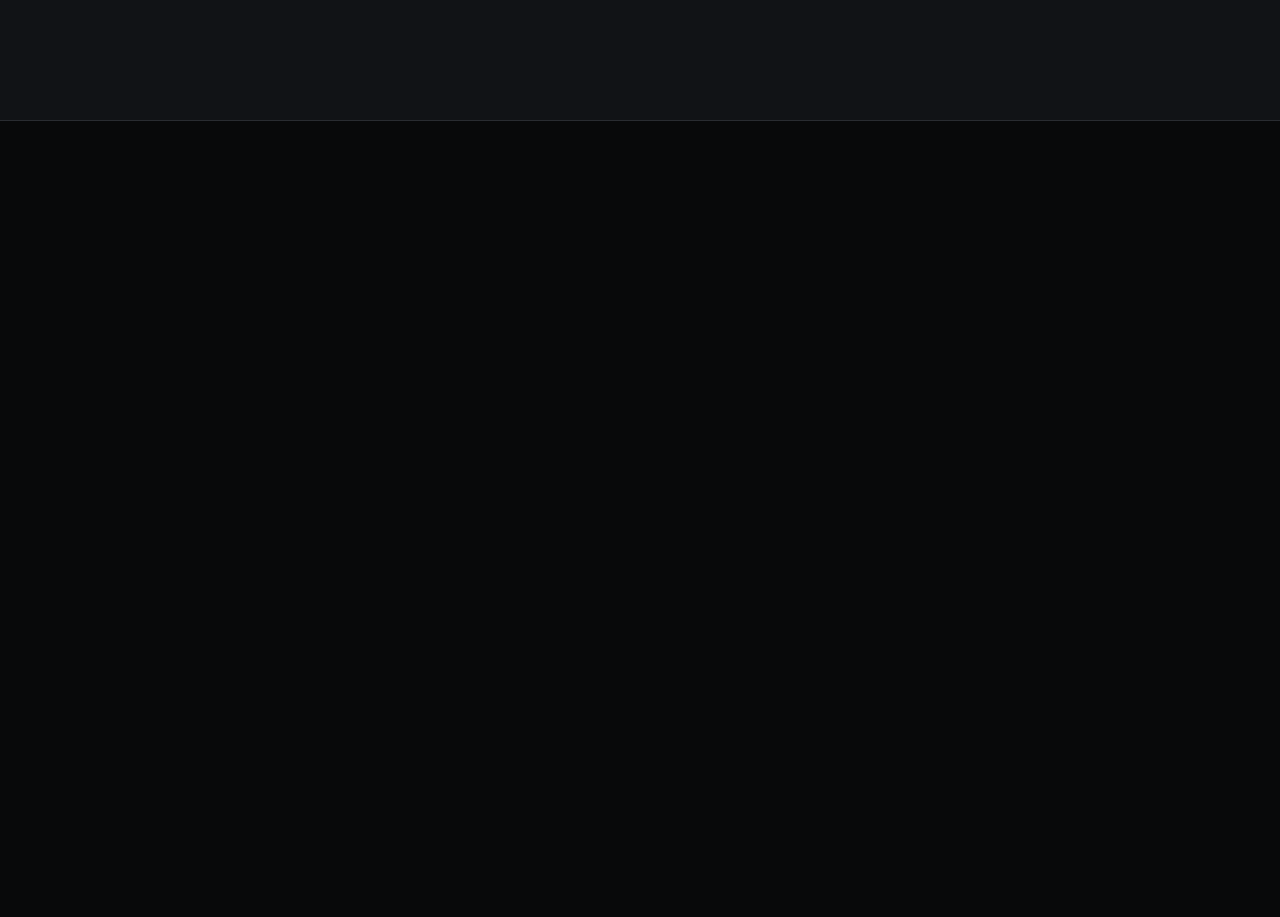
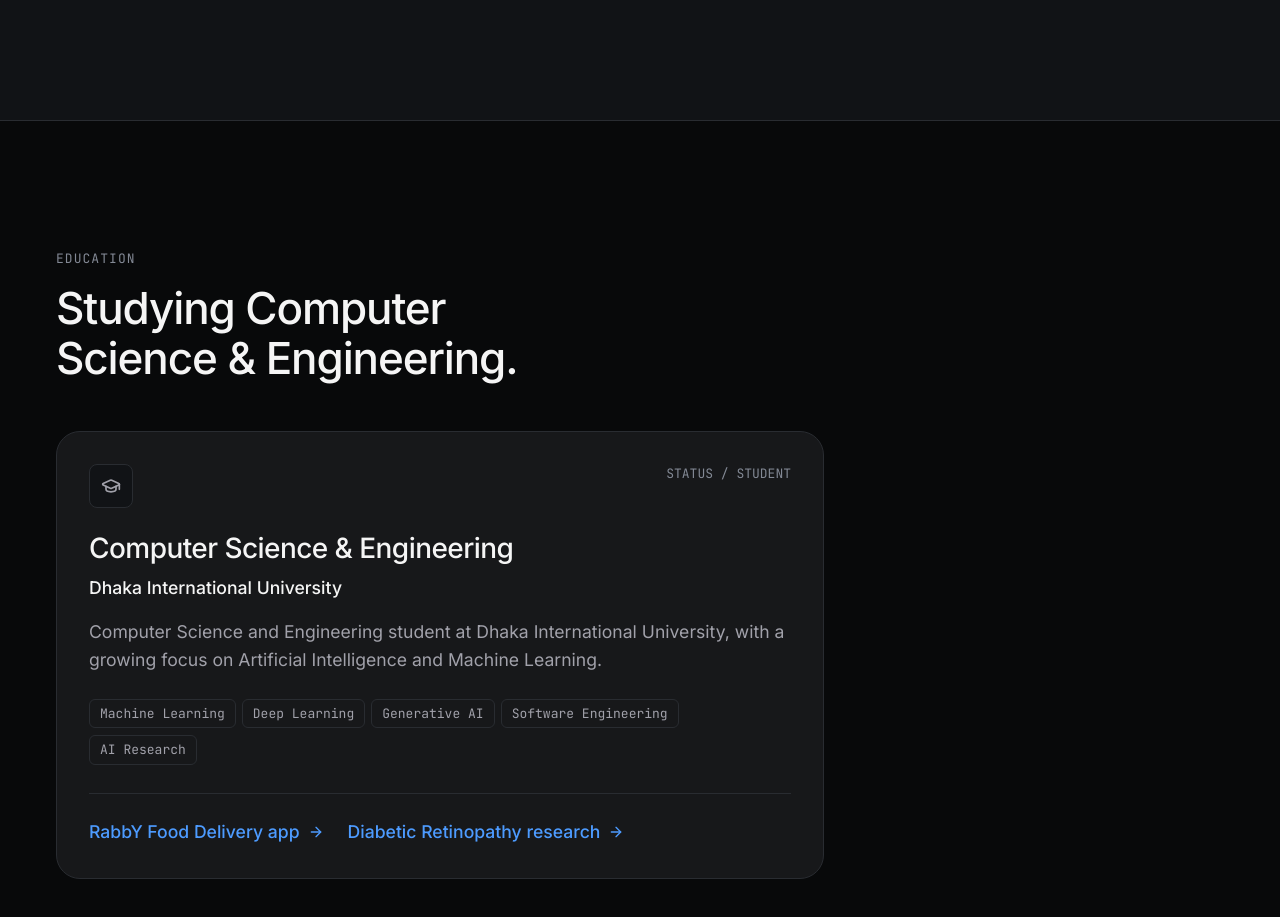
Before and after one commit to rabbyhasanrzs/Personal-Branding, a React (Vite) app: page / in a window 1280 px wide. Shown: the part 6460-7377 px from the top of the page. Before the commit the page ends 6581 px from the top, so only its background shows below. Built offline with nearby package versions, Linux system fonts and the light colour scheme.

Commit message:
Add Education (Section 7)

```diff
--- a/src/App.jsx
+++ b/src/App.jsx
@@ -1,5 +1,5 @@
 import { Navbar, SiteLayout } from '@/components/layout'
-import { About, Expertise, FeaturedWork, Hero, Philosophy, Research } from '@/sections'
+import { About, Education, Expertise, FeaturedWork, Hero, Philosophy, Research } from '@/sections'
 
 // The Footer fills SiteLayout's `footer` slot once built.
 // Homepage sections live in src/sections and are composed here, in order.
@@ -12,6 +12,7 @@ export default function App() {
       <Expertise />
       <FeaturedWork />
       <Research />
+      <Education />
     </SiteLayout>
   )
 }
--- /dev/null
+++ b/src/sections/Education.jsx
@@ -0,0 +1,69 @@
+import { GraduationCap } from 'lucide-react'
+import { Section } from '@/components/layout/Section'
+import { Reveal } from '@/components/motion/Reveal'
+import { Button } from '@/components/ui/Button'
+import { SectionHeader } from '@/components/ui/SectionHeader'
+import { TechTag } from '@/components/ui/TechTag'
+
+// Education only. No achievements are documented anywhere in the approved
+// content, so none are shown — the achievements half of this section is
+// added only when verified achievements exist.
+const FOCUS_AREAS = [
+  'Machine Learning',
+  'Deep Learning',
+  'Generative AI',
+  'Software Engineering',
+  'AI Research',
+]
+
+/**
+ * Education (the user's Section 7): the one verified academic fact —
+ * Computer Science & Engineering at Dhaka International University —
+ * with its focus areas and links to the work it produces. No dates are
+ * shown because none are documented; no achievements are invented.
+ */
+export function Education() {
+  return (
+    <Section id="education" labelledBy="education-heading">
+      <Reveal>
+        <SectionHeader
+          id="education-heading"
+          label="Education"
+          title="Studying Computer Science & Engineering."
+        />
+      </Reveal>
+
+      <Reveal delay={0.05}>
+        <article className="mt-12 max-w-3xl rounded-showcase border border-line bg-raised p-6 md:p-8">
+          <div className="flex items-start justify-between gap-3">
+            <span className="flex size-11 shrink-0 items-center justify-center rounded-lg border border-line bg-surface text-fg-secondary">
+              <GraduationCap aria-hidden="true" size={20} />
+            </span>
+            <p className="font-mono text-meta text-fg-muted">STATUS / STUDENT</p>
+          </div>
+          <h3 className="mt-6 text-project">Computer Science &amp; Engineering</h3>
+          <p className="mt-2 font-medium text-fg">Dhaka International University</p>
+          <p className="mt-4 max-w-[65ch] text-fg-secondary">
+            Computer Science and Engineering student at Dhaka International University, with a
+            growing focus on Artificial Intelligence and Machine Learning.
+          </p>
+          <ul className="mt-6 flex flex-wrap gap-1.5">
+            {FOCUS_AREAS.map((area) => (
+              <li key={area}>
+                <TechTag>{area}</TechTag>
+              </li>
+            ))}
+          </ul>
+          <div className="mt-7 flex flex-wrap gap-x-6 gap-y-3 border-t border-line pt-6">
+            <Button href="#work" variant="text" arrow>
+              RabbY Food Delivery app
+            </Button>
+            <Button href="#research" variant="text" arrow>
+              Diabetic Retinopathy research
+            </Button>
+          </div>
+        </article>
+      </Reveal>
+    </Section>
+  )
+}
--- a/src/sections/index.js
+++ b/src/sections/index.js
@@ -1,4 +1,5 @@
 export { About } from './About'
+export { Education } from './Education'
 export { Expertise } from './Expertise'
 export { FeaturedWork } from './FeaturedWork'
 export { Hero } from './Hero'
```
